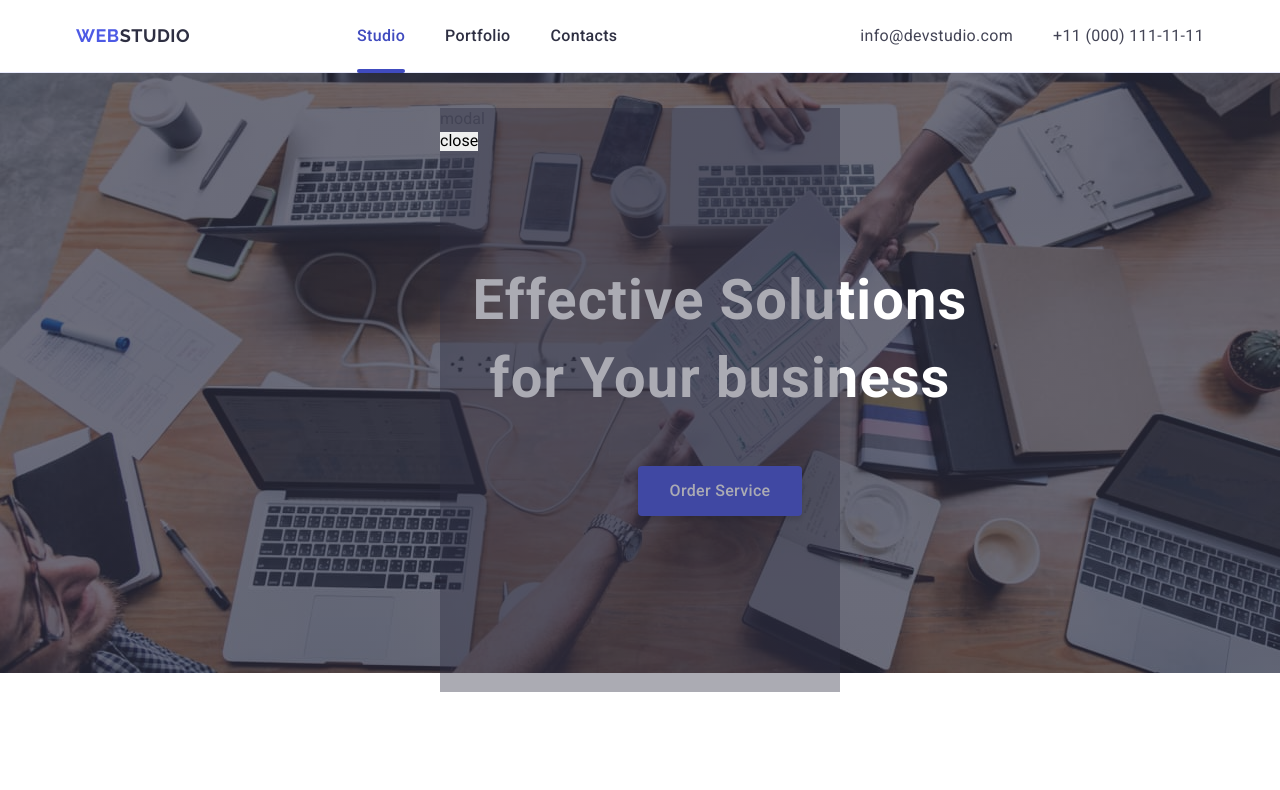
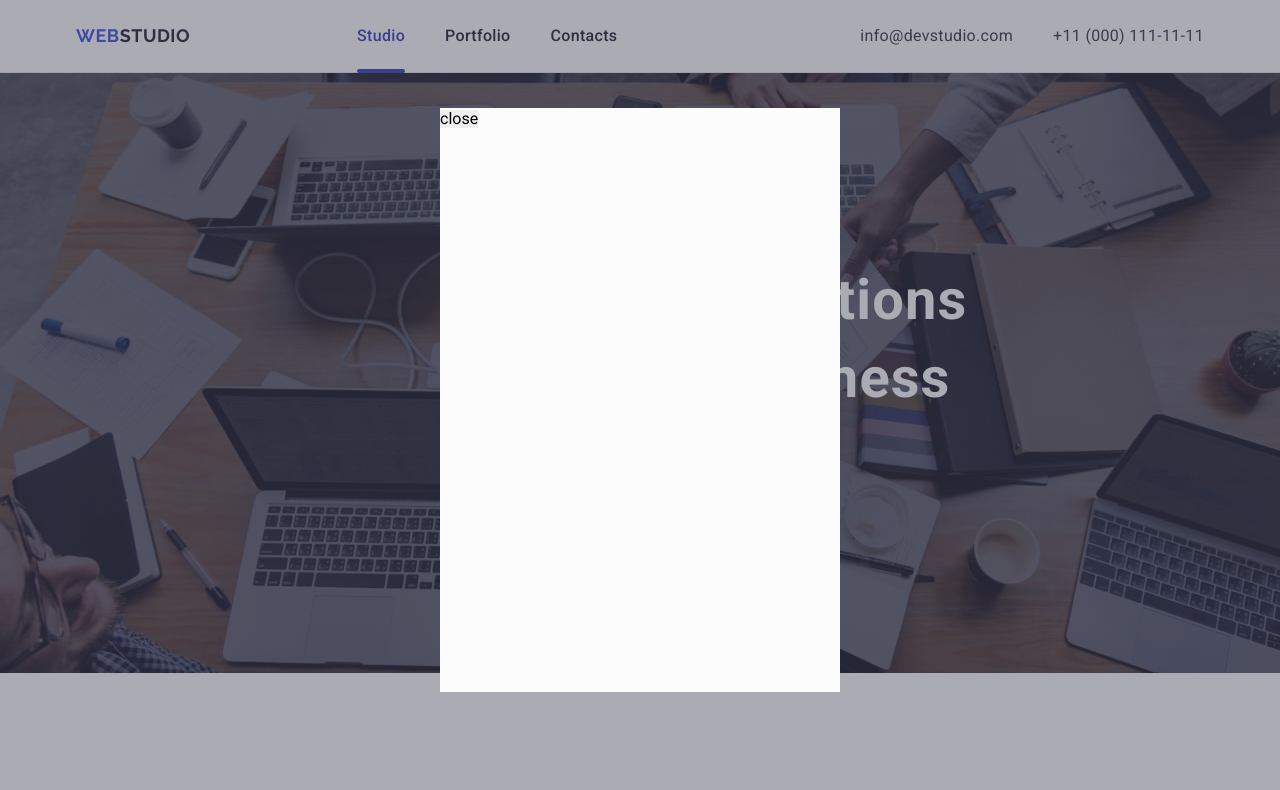
Before and after one commit to RossBujnik/goit-markup-hw-05-ed16, a plain HTML site: page index.html in a window 1280 px wide. Both pictures are taken after a click on the button "Order Service". Shown: the top 790 px of the page. Drawn offline with nearby package versions, Linux system fonts and the light colour scheme.

Commit message:
update modal

```diff
--- a/css/styles.css
+++ b/css/styles.css
@@ -488,13 +488,14 @@ h3 {
 	align-items: center;
 	opacity: 1;
 	pointer-events: all;
+	background-color: var(--modal-overlay);
 }
 .modal-window.is-hidden {
 	opacity: 0;
 	pointer-events: none;
 }
 .modal-body {
-	background-color: var(--modal-overlay);
+	background-color: var(--modal-background);
 	color: var(--text);
 	width: 400px;
 	height: 584px;
--- a/index.html
+++ b/index.html
@@ -396,7 +396,6 @@
 		</footer>
 		<aside class="modal-window is-hidden" data-modal>
 			<section class="modal-body">
-				<p>modal</p>
 				<button type="button" data-modal-close>close</button>
 			</section>
 		</aside>
```
